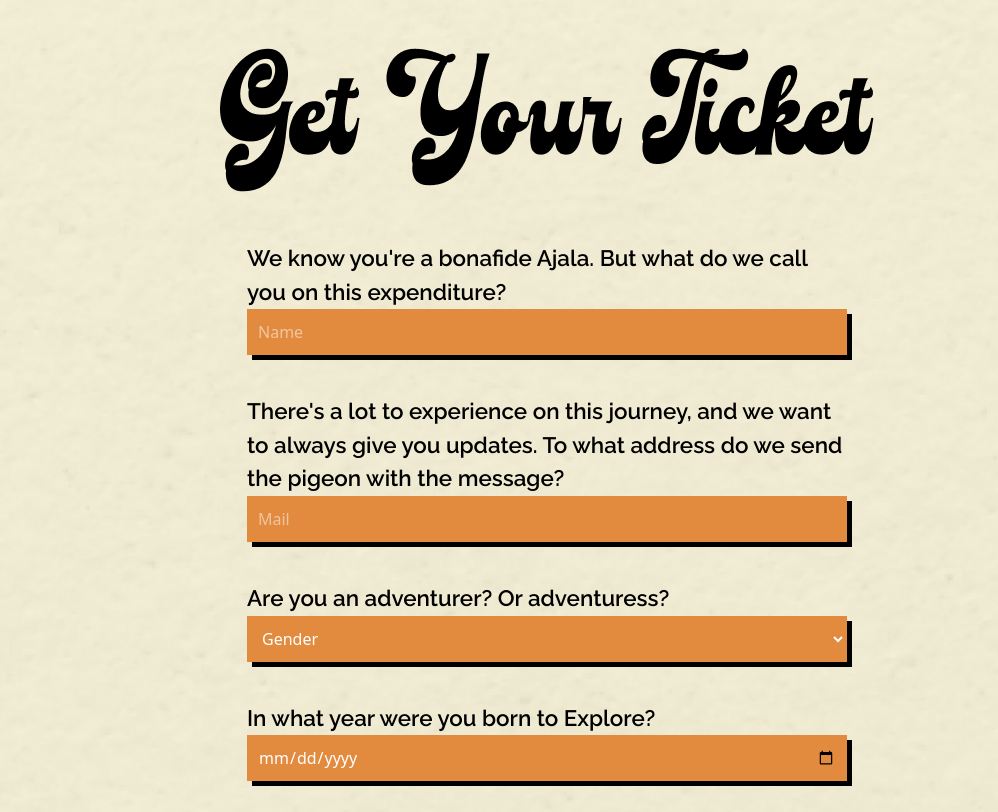
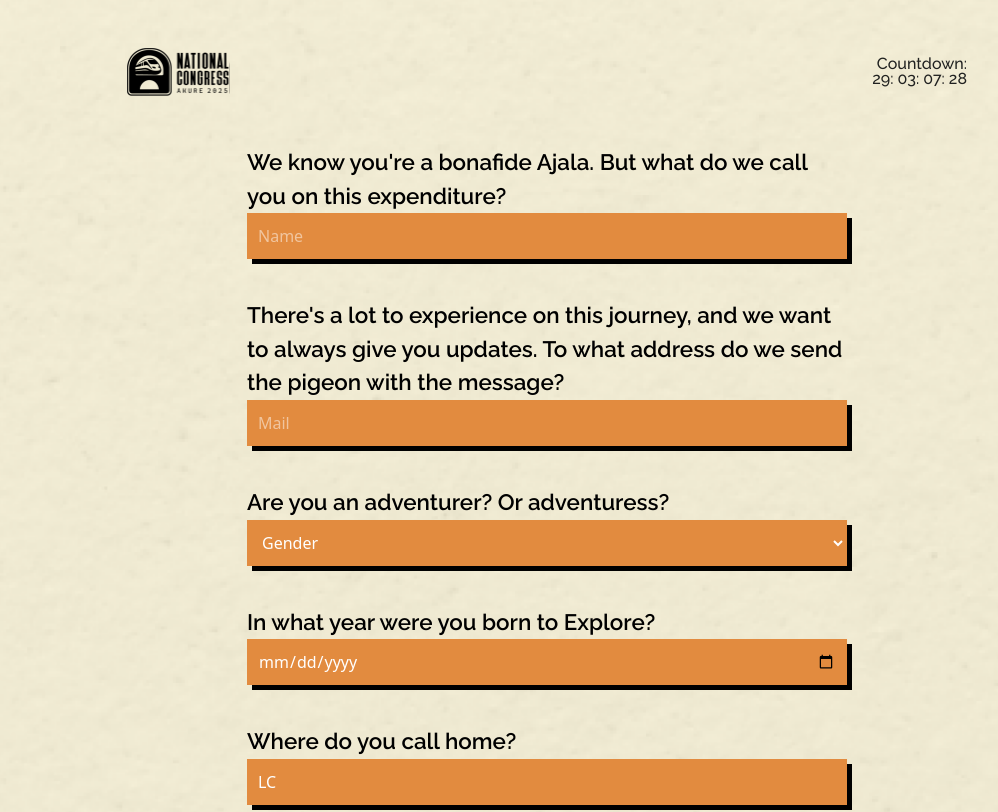
Before and after one commit to demi05/ncAkure, a React app: page /signup in a window 1280 px wide. Shown: the top 812 px of the page, without its empty margins (93-1091 px from the left). Built offline with nearby package versions, Linux system fonts and the light colour scheme; the HTML template or start-up script is replaced by a standard one.

Commit message:
added header functionality for form

```diff
--- a/src/components/Anticipate.jsx
+++ b/src/components/Anticipate.jsx
@@ -10,7 +10,7 @@ function Anticipate() {
     <div className="anticipate-section relative">
       <img src="/footer_line.svg" alt="footer line" className="w-screen" />
 
-      <h2 className="font-[FineVintage] text-[#F4EBC8] text-[32px] leading-[114px]">
+      <h2 className="font-[FineVintage] text-[#F4EBC8] text-[32px] md:text-5xl leading-[114px]">
         The Travel Gear is Coming
       </h2>
 
--- a/src/components/ExplainerSection.jsx
+++ b/src/components/ExplainerSection.jsx
@@ -7,7 +7,7 @@ function ExplainerSection() {
     <div className="explainer-section">
       <img src="/footer_line.svg" alt="footer line" className="w-screen" />
 
-      <h2 className="font-[FineVintage] text-[32px] leading-[114px]">
+      <h2 className="font-[FineVintage] text-[32px] md:text-5xl leading-[114px]">
         Don't let the train leave you behind
       </h2>
 
--- a/src/components/Header.jsx
+++ b/src/components/Header.jsx
@@ -1,18 +1,18 @@
-import { useEffect, useState } from 'react';
-import TicketButton from './TicketButton';
+import { useEffect, useState } from "react";
+import TicketButton from "./TicketButton";
 
-const Header = () => {
-  const [countdown, setCountdown] = useState('');
+const Header = ({ hideTicket = false }) => {
+  const [countdown, setCountdown] = useState("");
 
   useEffect(() => {
-    const targetDate = new Date('2025-07-26T00:00:00');
+    const targetDate = new Date("2025-07-26T00:00:00");
 
     const updateCountdown = () => {
       const now = new Date();
       const diff = targetDate.getTime() - now.getTime();
 
       if (diff <= 0) {
-        setCountdown('Event is live!');
+        setCountdown("Event is live!");
         return;
       }
 
@@ -22,31 +22,35 @@ const Header = () => {
       const seconds = Math.floor((diff / 1000) % 60);
 
       // Pad all values with leading zeros
-      const formattedCountdown = `${days.toString().padStart(2, '0')}: ${hours
+      const formattedCountdown = `${days.toString().padStart(2, "0")}: ${hours
         .toString()
-        .padStart(2, '0')}: ${minutes.toString().padStart(2, '0')}: ${seconds
+        .padStart(2, "0")}: ${minutes.toString().padStart(2, "0")}: ${seconds
         .toString()
-        .padStart(2, '0')}`;
+        .padStart(2, "0")}`;
 
       setCountdown(formattedCountdown);
     };
 
-    updateCountdown(); // run initially
+    updateCountdown();
     const interval = setInterval(updateCountdown, 1000);
 
     return () => clearInterval(interval); // cleanup
   }, []);
 
   return (
-    <div className="flex items-center justify-between w-[90%] md:w-[70%] mx-auto">
+    <div className="flex items-center justify-between w-full md:w-[70%] mx-auto">
       <img src="/logo.svg" alt="NC Akure logo" className="h-12" />
 
-      <div className=" font-medium text-[#202120] font-raleway text-base leading-[91%]">
-        <p>Countdown:</p>
+      <div
+        className={`font-medium text-[#202120] font-raleway text-base leading-[91%] ${
+          hideTicket ? "ml-auto text-right" : ""
+        }`}
+      >
+        <p>Countdown: </p>
         {countdown}
       </div>
 
-      <TicketButton />
+      {!hideTicket && <TicketButton />}
     </div>
   );
 };
--- a/src/components/Herotext.jsx
+++ b/src/components/Herotext.jsx
@@ -4,7 +4,7 @@ import TicketButton from "./TicketButton";
 function Herotext()
 {
     return (
-      <div className="hero-section">
+      <div className="hero-section w-[90%] md:w-full mx-auto">
         <Header />
         <h1 className="font-[FineVintage] font-bold  text-[#E28B3F] text-[45px] sm:text-6xl  md:text-7xl text-outline">The Train is Here</h1>
         <h3 className="font-raleway font-medium text-[24px] md:text-[32px] text-black leading-[103%] text-center tracking-[1.5px] w-[80%] md:w-[65%]">
--- a/src/components/Signup.jsx
+++ b/src/components/Signup.jsx
@@ -1,13 +1,14 @@
 import Form from "./Form";
 import Footer from "./Footer";
-import formheader from "../../public/form-header.png"
+
 import "./form.css";
+import Header from "./Header";
 
 function Signup() {
   return (
     <div>
           <div className="form-container">
-              <img src={formheader} alt="" />
+              <Header hideTicket/>
         <Form />
       </div>
       <Footer />
--- a/src/components/TicketButton.jsx
+++ b/src/components/TicketButton.jsx
@@ -4,11 +4,11 @@ const TicketButton = ({ className = "" }) => {
 
 
   return (
-    <button
-      className={`font-raleway font-semibold text-[12px] sm:text-[13px] md:text-[14px] text-white bg-[#CF4638] border-[5px] border-black w-[30%] sm:w-[22%] md:w-[22%] lg:w-[15%] xl:w-[13%] h-[35px] shadow-[0_2px_0_0_#FAA137] ${className}`}
+    <Link to="signup"
+      className={`font-raleway flex items-center justify-center text-center font-semibold text-[12px] sm:text-[13px] md:text-[14px] text-white bg-[#CF4638] border-[5px] border-black w-[30%] sm:w-[22%] md:w-[22%] lg:w-[15%] xl:w-[13%] h-[35px] shadow-[0_2px_0_0_#FAA137] ${className}`}
     >
-      <Link to="signup">Get Your Ticket</Link>
-    </button>
+      Get your Ticket
+    </Link>
   );
 };
 
```
